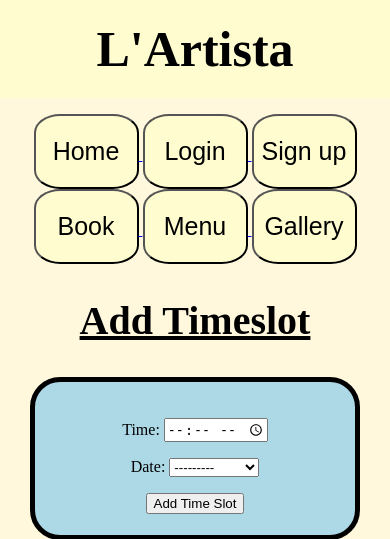
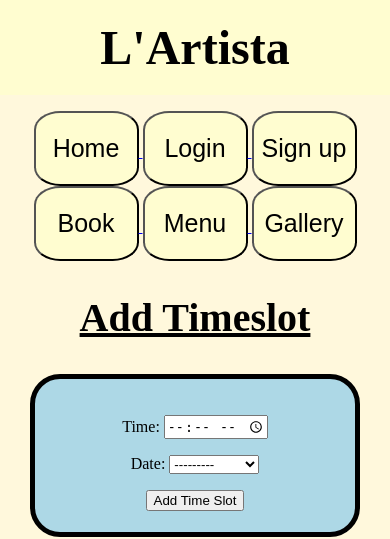
Before and after one commit to mmunson94/Restaurant-Booking-P4, a Django app: page /booking/add_timeslot/ in a window 390 px wide. Shown: the top 539 px of the page. Run offline with Django 3.2, Linux system fonts and the light colour scheme; data comes from the database, SQL or seed files in the repository; some libraries are stand-ins or nearby versions.

Commit message:
Altered mobile device css

```diff
--- a/todo/static/css/style.css
+++ b/todo/static/css/style.css
@@ -299,7 +299,7 @@ footer > div {
 
 @media screen and (min-width: 200px) and (max-width: 480px) {
     header {
-        font-size: 25px;
+        font-size: 24px;
     }
 
     #contact-us {
```
